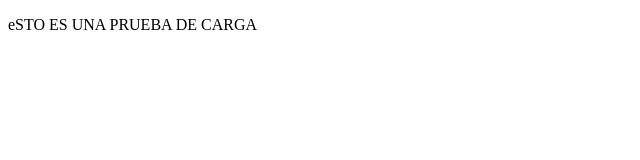
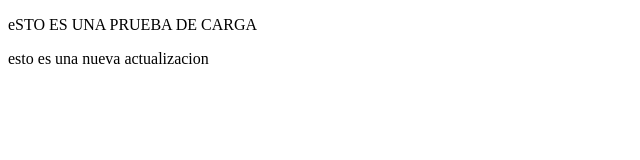
Before and after one commit to DavidRaul/TestingCarga, a plain HTML site: page index.html in a window 1280 px wide. Shown: the whole page, without its empty margins (0-640 px from the left). Drawn offline with Linux system fonts and the light colour scheme.

Commit message:
segundo update

```diff
--- a/index.html
+++ b/index.html
@@ -7,5 +7,6 @@
 </head>
 <body>
 	<p>eSTO ES UNA PRUEBA DE CARGA</p>
+	<p>esto es una nueva actualizacion</p>
 </body>
 </html>
```
